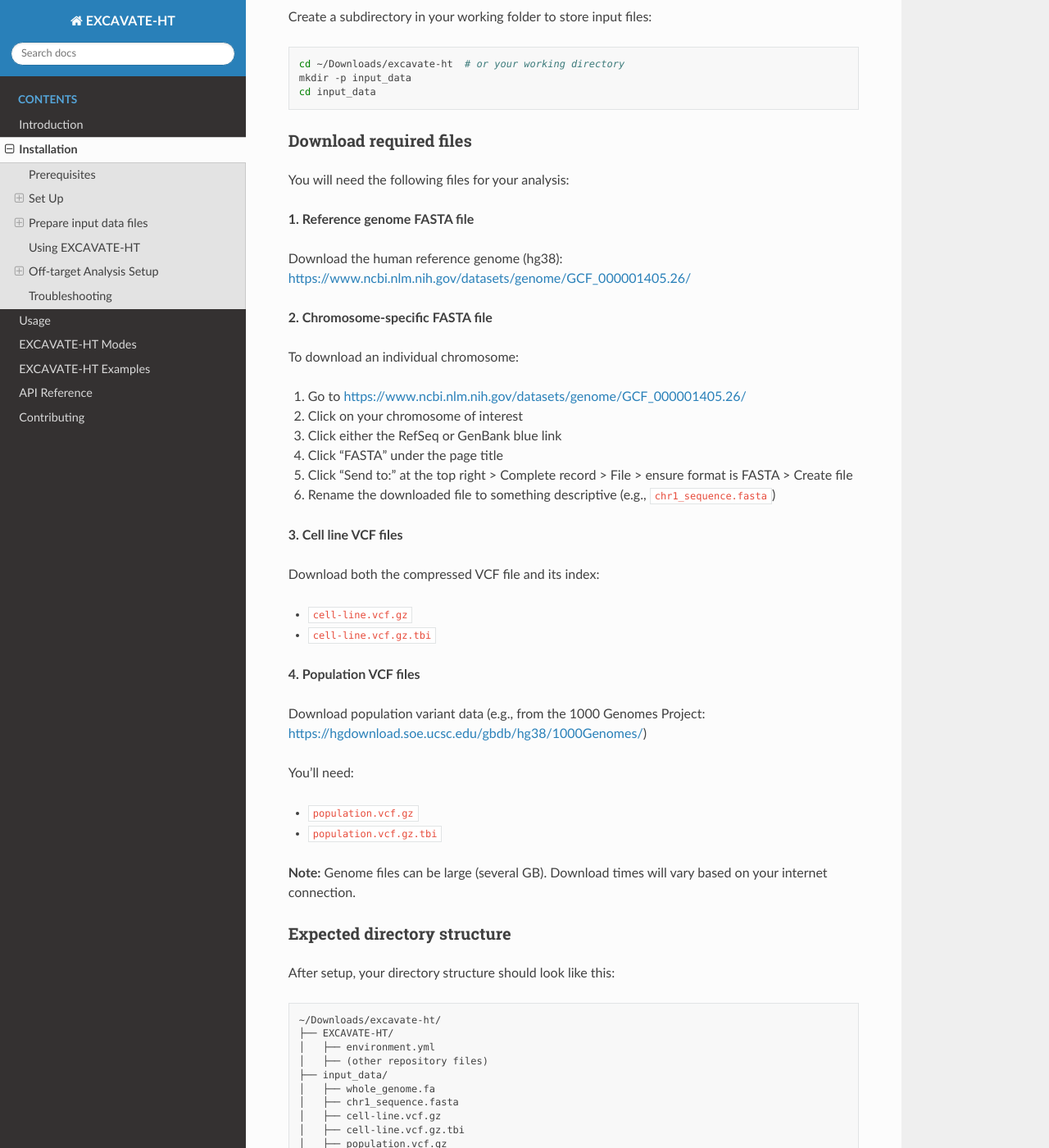
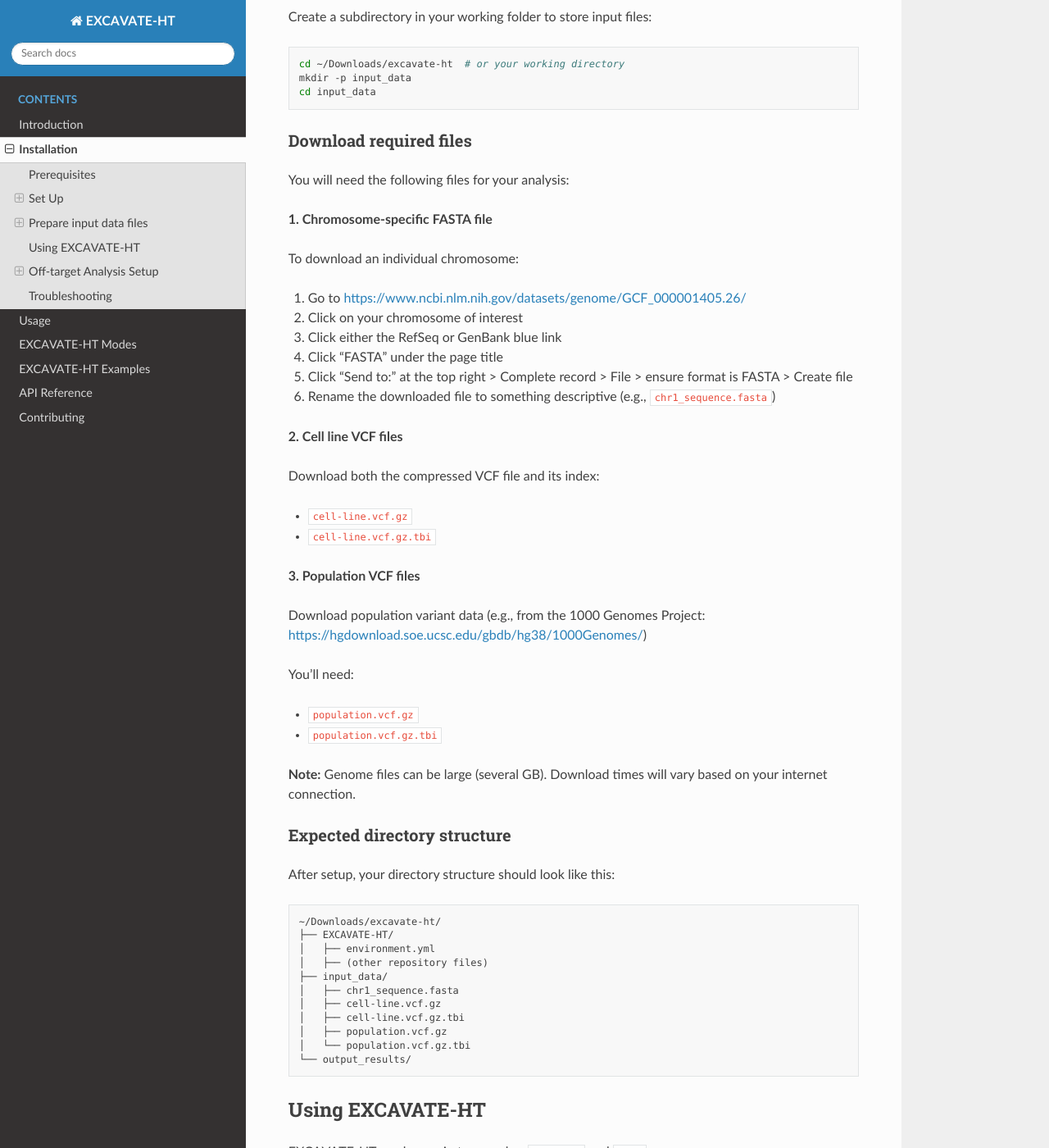
Before and after one commit to akshitasax/EXCAVATE-HT, a Sphinx documentation site: the page built from docs/installation.rst, in a window 1280 px wide and 1400 px high, scrolled down 3434 px. Shown: the whole window at 82% size. Built offline with Sphinx 7.4.7 and the Read the Docs theme 3.1.0, drawn with Linux system fonts in a browser that asks for light colours; some of the changed text lies outside the part shown.

Commit message:
removed unneeded installation instructions for genome.fa

```diff
--- a/docs/installation.rst
+++ b/docs/installation.rst
@@ -163,11 +163,7 @@
 
 You will need the following files for your analysis:
 
-**1. Reference genome FASTA file**
-
-Download the human reference genome (hg38): https://www.ncbi.nlm.nih.gov/datasets/genome/GCF_000001405.26/
-
-**2. Chromosome-specific FASTA file**
+**1. Chromosome-specific FASTA file**
 
 To download an individual chromosome:
 
@@ -178,14 +174,14 @@
 5. Click "Send to:" at the top right > Complete record > File > ensure format is FASTA > Create file
 6. Rename the downloaded file to something descriptive (e.g., ``chr1_sequence.fasta``)
 
-**3. Cell line VCF files**
+**2. Cell line VCF files**
 
 Download both the compressed VCF file and its index:
 
 - ``cell-line.vcf.gz``
 - ``cell-line.vcf.gz.tbi``
 
-**4. Population VCF files**
+**3. Population VCF files**
 
 Download population variant data (e.g., from the 1000 Genomes Project: https://hgdownload.soe.ucsc.edu/gbdb/hg38/1000Genomes/)
 
@@ -208,7 +204,6 @@
    │   ├── environment.yml
    │   ├── (other repository files)
    ├── input_data/
-   │   ├── whole_genome.fa
    │   ├── chr1_sequence.fasta
    │   ├── cell-line.vcf.gz
    │   ├── cell-line.vcf.gz.tbi
```
Also changed, not shown: README.md (+3 -8 lines).
